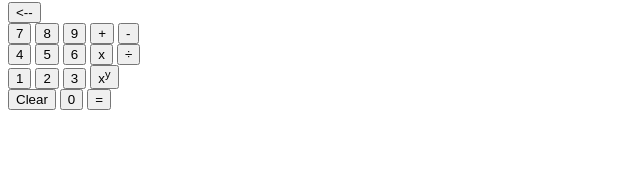
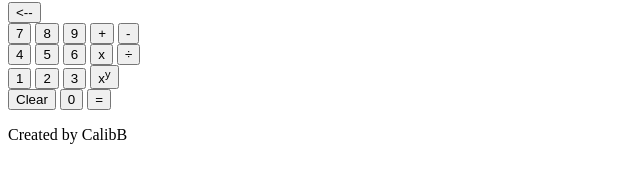
Before and after one commit to CalibB/calculator, a plain HTML site: page index.html in a window 1280 px wide. Shown: the part 214-396 px from the top of the page, without its empty margins (0-640 px from the left). Drawn offline with Linux system fonts and the light colour scheme.

Commit message:
feat: created footer in index.html

```diff
--- a/index.html
+++ b/index.html
@@ -86,5 +86,10 @@
             </div>
         </div>
     </main>
+    <footer class="footer">
+        <p class="footer__text">
+            Created by CalibB
+        </p>
+    </footer>
 </body>
 </html>
```
